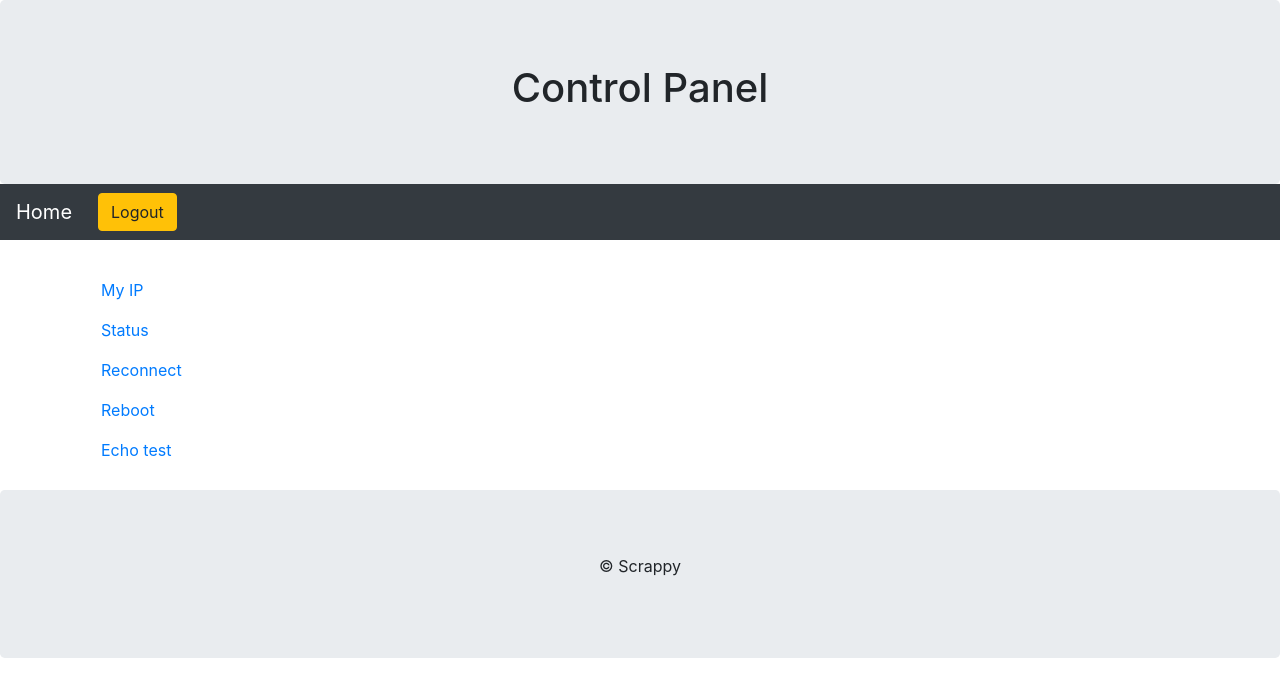
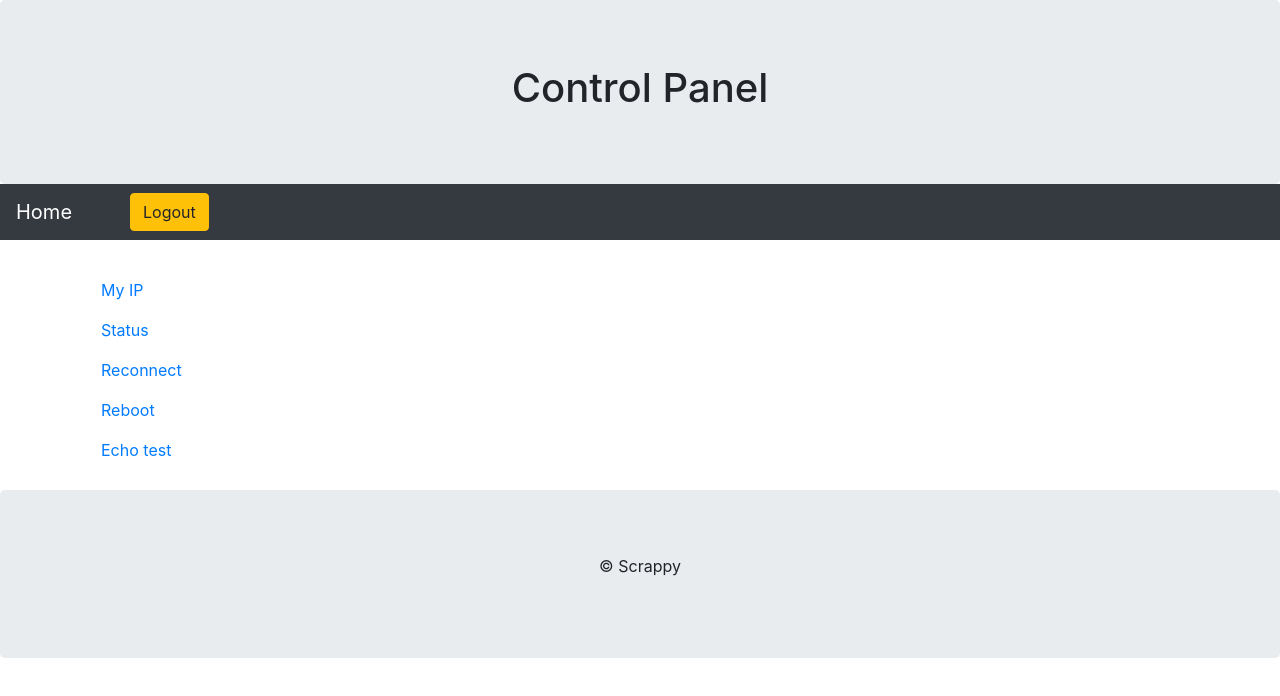
Before and after one commit to 2nolife/mobile-proxy, a website: page change-ip/public/index.html in a window 1280 px wide. Drawn offline with nearby package versions, Linux system fonts and the light colour scheme.

Commit message:
mobile proxy

```diff
--- a/change-ip/public/index.html
+++ b/change-ip/public/index.html
@@ -20,6 +20,7 @@
 <nav class="navbar navbar-expand-lg bg-dark navbar-dark">
   <a class="navbar-brand" href="/index.html">Home</a>
   <form class="form-inline" id="account-form">
+    <p class="p-3 mb-2"></p>
     <button style="margin-left:10px;" class="btn btn-warning my-2 my-sm-0" id="logout" type="submit">Logout <span id="username"></span></button>
   </form>
 </nav>
```
